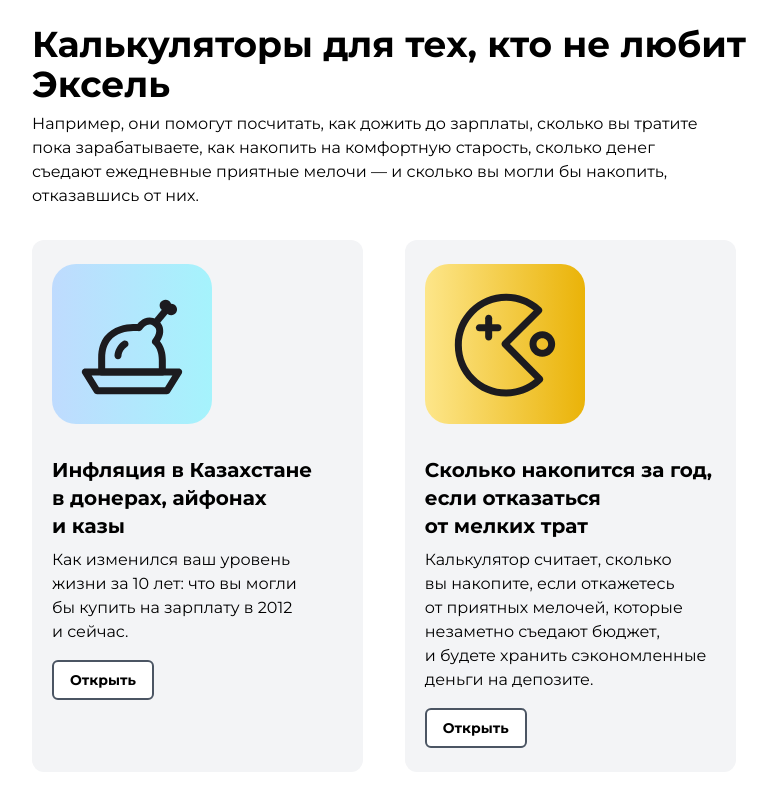
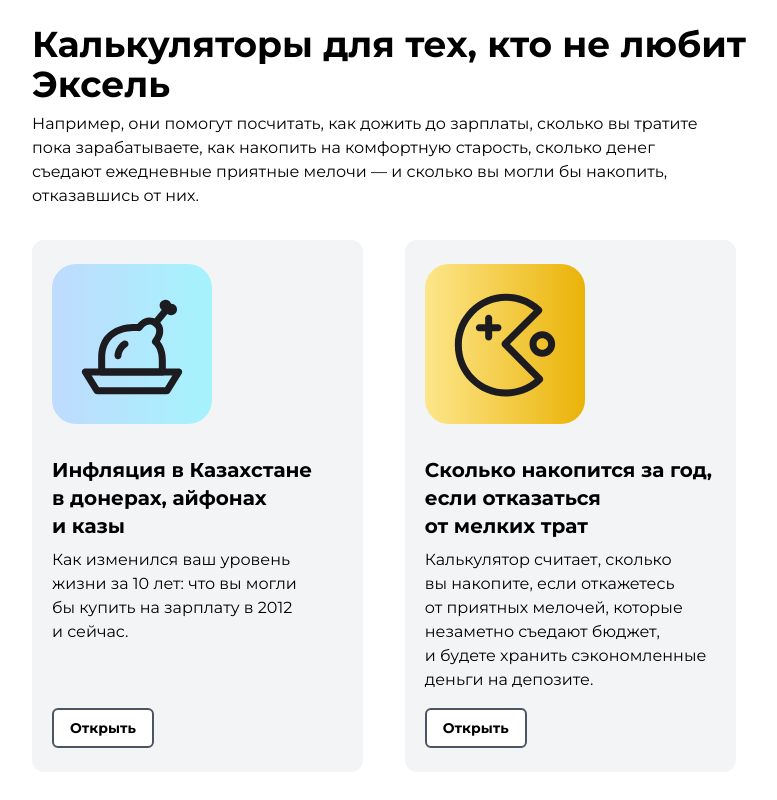
Before and after one commit to Dosybi/groovy-calcs, a Next.js app: page / in a window 1280 px wide. Shown: the top 800 px of the page, without its empty margins (240-1017 px from the left). Built offline with nearby package versions, Linux system fonts and the light colour scheme.

Commit message:
fix button placement in card component

```diff
--- a/components/Card.js
+++ b/components/Card.js
@@ -13,7 +13,7 @@ const Card = ({ name, description, link, icon, color }) => {
       </div>
       <div className="mb-2 text-2xl font-bold lg:mt-4 lg:text-xl">{name}</div>
       <div className="mb-4">{description}</div>
-      <div className="">
+      <div className="mt-auto">
         <Button link={link} label="Открыть" color={color} />
       </div>
     </div>
```
